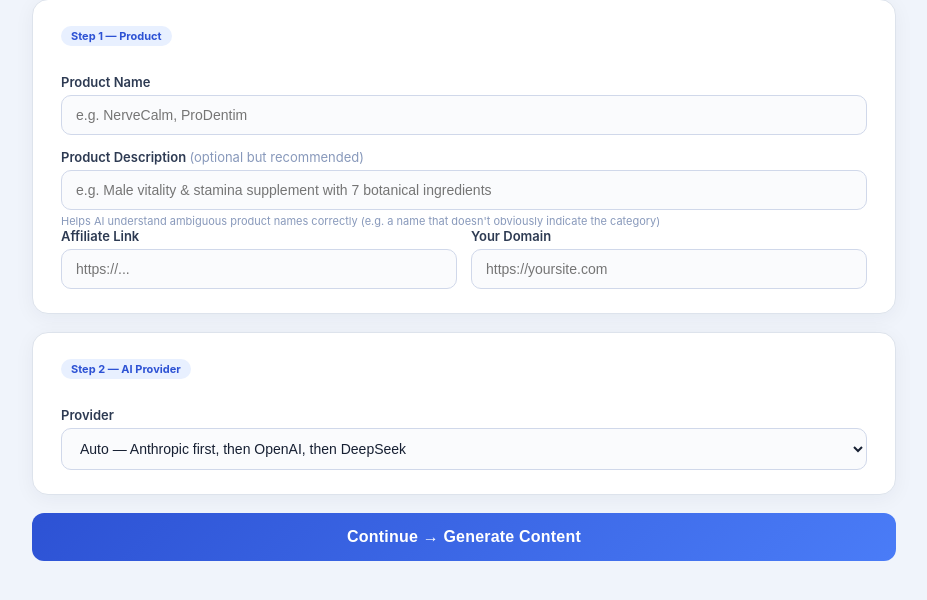
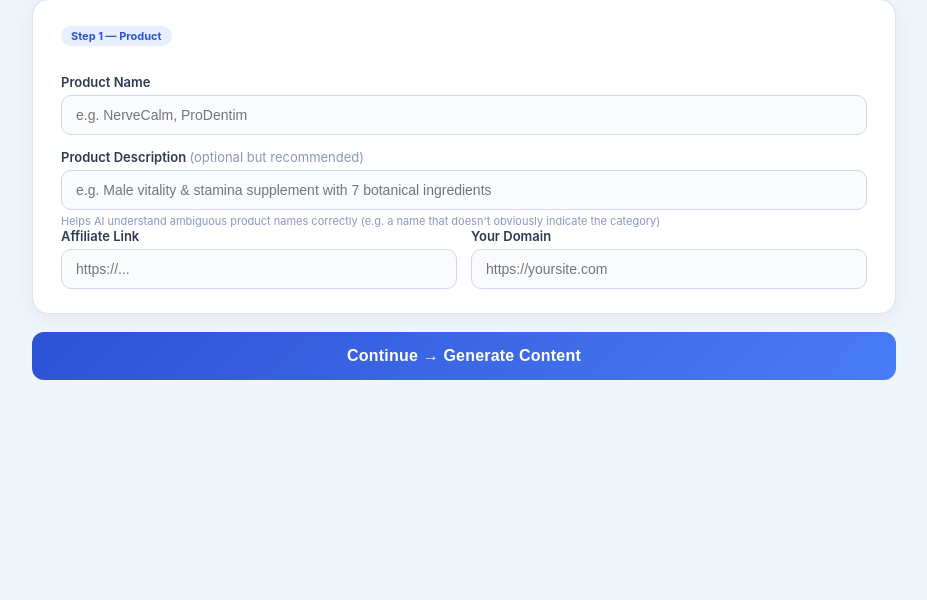
Before and after one commit to hellogautambharvad18-cloud/affiliate-generator, a Flask app: template templates/index.html in a window 1280 px wide. Shown: the part 119-719 px from the top of the page, without its empty margins (176-1103 px from the left). Run offline with Flask 3, Linux system fonts and the light colour scheme; the template is opened without the code that fills it: most values are stand-ins (such as "Sample title", 1, 10 or a date in 2020); some libraries are stand-ins or nearby versions.

Commit message:
Hide AI provider choice from friends (always auto with owner keys)

```diff
--- a/templates/index.html
+++ b/templates/index.html
@@ -67,7 +67,7 @@ input[readonly]{background:#eef1f7;color:#6b7994;cursor:not-allowed}
     </div>
   </div>
 
-  <div class="card">
+  <div class="card" {% if not is_admin %}style="display:none"{% endif %}>
     <div class="badge">Step 2 — AI Provider</div>
     <label>Provider</label>
     <select name="ai_provider">
```
